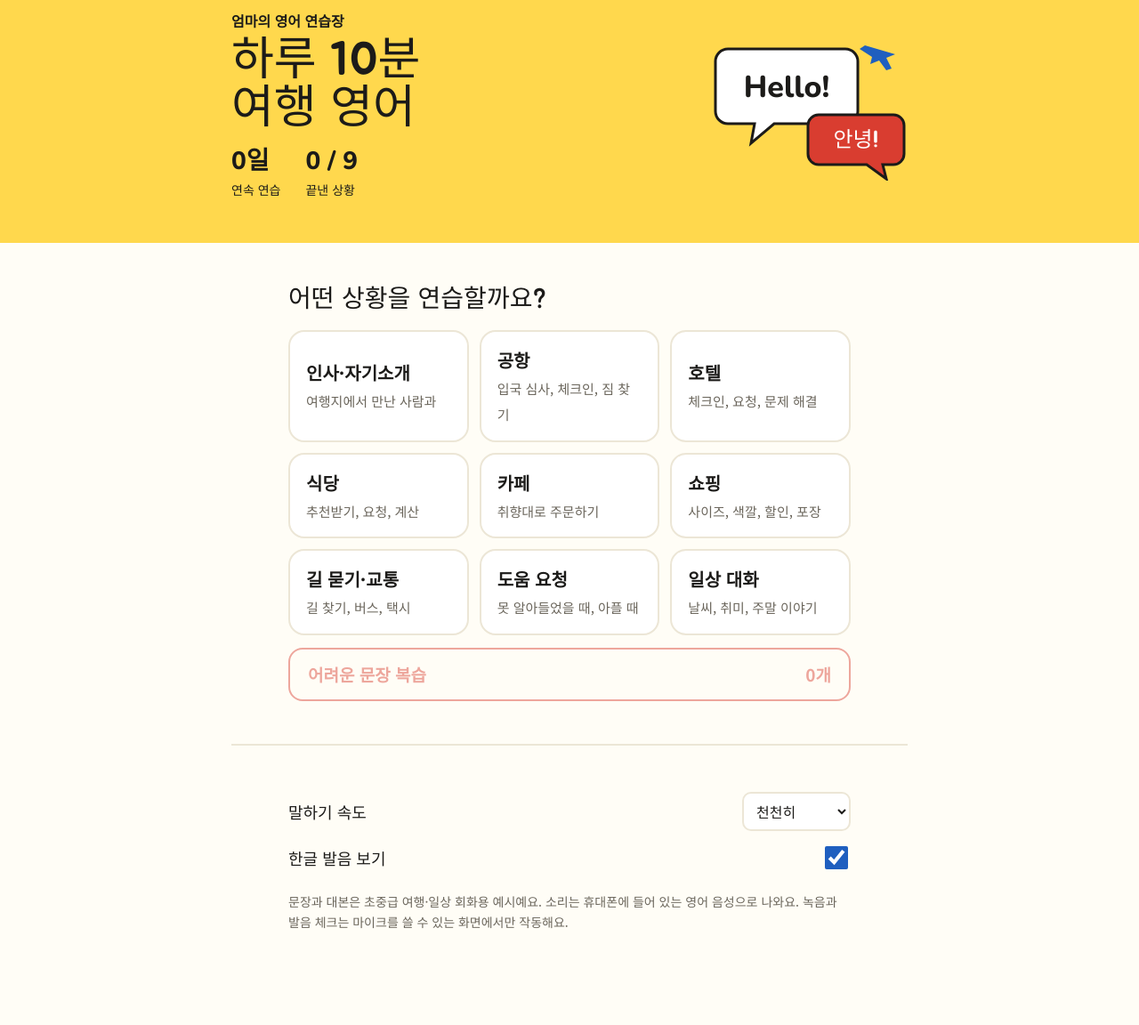
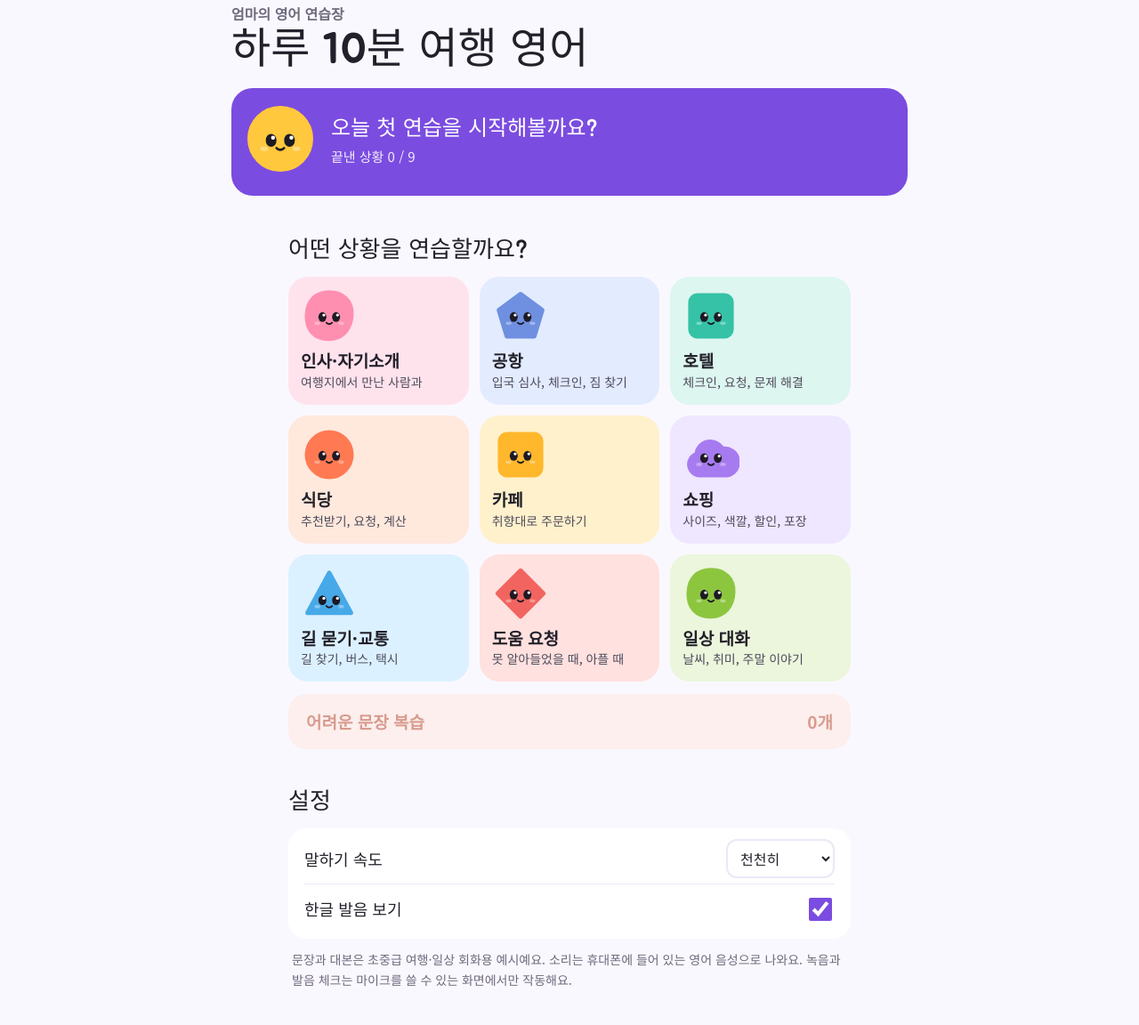
Before and after one commit to dbals10203-jpg/mom-english, a plain HTML site: page index.html in a window 1280 px wide. Shown: the part 37-1189 px from the top of the page at 89% size. Before the commit the page ends 1132 px from the top, so only its background shows below. Drawn offline with nearby package versions, Linux system fonts and the light colour scheme.

Commit message:
Add files via upload

```diff
--- a/index.html
+++ b/index.html
@@ -4,91 +4,89 @@
 <link rel="preconnect" href="https://fonts.googleapis.com">
 <link href="https://fonts.googleapis.com/css2?family=Jua&family=Noto+Sans+KR:wght@400;700&family=Nunito:wght@700;800&display=swap" rel="stylesheet">
 <style>
-/* VOICE: 다정하고 또박또박, 큰 글씨와 큰 버튼
-IDEA: 여행 가방 속 회화 수첩 — 한 장에 한 문장
-PICTURE: 지금 연습 중인 문장 카드 자체 + 머리띠의 말풍선 그림
-COLOUR and TYPE: 해바라기 노랑 띠, 잉크, 코랄 강조, 파랑 행동 버튼 / Jua + Noto Sans KR + Nunito
-LAYOUT: 한 열, 휴대폰 우선, 760px 안쪽 */
-:root{color-scheme:light dark;--bg:light-dark(#fffdf6,#14161b);--ink:light-dark(#1c1b19,#f3f0e8);--soft:light-dark(#6b665c,#b5afa3);--band:light-dark(#ffd84d,#3b3214);--bandInk:light-dark(#1c1b19,#fff1bd);--card:light-dark(#ffffff,#1f2229);--line:light-dark(#ece6d6,#30343d);--acc:light-dark(#d93d30,#ff7a6b);--blue:light-dark(#1f5fbf,#86b4ff);--onblue:light-dark(#ffffff,#0d1a33);--ok:light-dark(#1f7a4d,#6fd3a0);--mine:light-dark(#fff4c2,#3b3214)}
-:root[data-theme=light]{color-scheme:light}:root[data-theme=dark]{color-scheme:dark}
+/* VOICE: 밝고 귀엽고 다정하게, 큰 글씨와 큰 버튼
+IDEA: 상황마다 얼굴이 있는 동글동글 캐릭터 친구
+PICTURE: 9개 캐릭터 카드 격자 + 응원 카드
+COLOUR and TYPE: 흰 바탕, 상황별 파스텔, 보라 행동색 / Jua + Noto Sans KR + Nunito
+LAYOUT: 한 열, 휴대폰 2열 카드, 760px 안쪽 */
+:root{color-scheme:light;--bg:#faf8ff;--ink:#22202a;--soft:#6e6a7c;--card:#ffffff;--line:#ece8f5;--pur:#7b4ce0;--pur2:#f1ecff;--acc:#e8553b;--peach:#ffe8dc;--ok:#18a385;--mine:#f1ecff}
 *{box-sizing:border-box;min-width:0}
 body{margin:0;background:var(--bg);color:var(--ink);font:18px/1.6 'Noto Sans KR',system-ui,sans-serif;overflow-x:clip}
 button,select{font:inherit}
-.band{padding:clamp(22px,4vw,48px) max(5vw,16px)}
 main{max-width:760px;margin:0 auto}
-.top{background:var(--band);color:var(--bandInk)}
-.tw{max-width:760px;margin:auto;display:flex;align-items:center;justify-content:space-between;gap:16px}
-.tw svg{width:clamp(120px,32vw,220px);height:auto;flex:none}
-.kick{margin:0;font-weight:700;font-size:16px}
-h1{font-family:Jua,'Noto Sans KR',sans-serif;font-weight:400;font-size:clamp(36px,8vw,52px);line-height:1.05;margin:4px 0 16px;text-wrap:balance}
-.stats{display:flex;gap:28px;flex-wrap:wrap}
-.stats span{display:block;font:800 28px/1.1 Nunito,'Noto Sans KR',sans-serif}
-.stats small{font-size:14px}
-.h2{font-family:Jua,'Noto Sans KR',sans-serif;font-weight:400;font-size:28px;line-height:1.2;margin:0 0 16px}
-.grid{display:grid;grid-template-columns:repeat(auto-fill,minmax(min(100%,200px),1fr));gap:12px}
-.lesson{text-align:left;background:var(--card);border:2px solid var(--line);border-radius:18px;padding:16px 18px;color:inherit;cursor:pointer;position:relative;min-height:96px}
-.lesson b{display:block;font-size:20px;padding-right:44px}
-.lesson small{color:var(--soft);font-size:15px}
-.lesson.done{border-color:var(--ok)}
-.lesson em{position:absolute;top:14px;right:14px;font-style:normal;font-size:13px;font-weight:700;color:var(--ok)}
-.review{margin-top:14px;width:100%;min-height:60px;border-radius:16px;border:2px solid var(--acc);background:none;color:var(--acc);font-weight:700;font-size:19px;cursor:pointer;display:flex;justify-content:space-between;align-items:center;padding:0 20px}
-.review:disabled{opacity:.45;cursor:default}
-.set{border-top:2px solid var(--line)}
-.setrow{display:flex;justify-content:space-between;align-items:center;gap:12px;min-height:52px}
-.setrow select{min-height:44px;font-size:16px;border-radius:10px;border:2px solid var(--line);background:var(--card);color:var(--ink);padding:0 10px}
-.setrow input{width:26px;height:26px;accent-color:var(--blue)}
-.note{color:var(--soft);font-size:14px;margin:12px 0 0}
-.lvtop{display:flex;flex-direction:column;gap:2px;margin-bottom:12px}
-.back{align-self:flex-start;background:none;border:0;color:var(--blue);font-weight:700;font-size:17px;min-height:44px;padding:0;cursor:pointer}
-.tabs{display:flex;gap:8px;margin:0 0 16px;overflow-x:auto}
-.tab{flex:1;min-height:48px;border-radius:999px;border:2px solid var(--line);background:none;color:var(--ink);font-weight:700;font-size:17px;white-space:nowrap;padding:0 14px;cursor:pointer}
-.tab.on{background:var(--ink);color:var(--bg);border-color:var(--ink)}
-.card{background:var(--card);border:2px solid var(--line);border-radius:22px;padding:22px 20px;box-shadow:0 6px 0 var(--line);animation:pop .25s ease-out}
+.band{padding:clamp(18px,4vw,40px) max(5vw,16px)}
+.top{padding:clamp(22px,4vw,40px) max(5vw,16px) 6px}
+.tw{max-width:760px;margin:auto}
+.kick{margin:0;font-weight:700;font-size:16px;color:var(--soft)}
+h1{font-family:Jua,'Noto Sans KR',sans-serif;font-weight:400;font-size:clamp(34px,8vw,48px);line-height:1.1;margin:2px 0 16px}
+.cheer{display:flex;align-items:center;gap:14px;background:var(--pur);color:#fff;border-radius:24px;padding:14px 20px 14px 12px}
+.cheer svg{width:86px;height:86px;flex:none}
+.cheer b{display:block;font-family:Jua,'Noto Sans KR',sans-serif;font-weight:400;font-size:24px;line-height:1.25}
+.cheer small{font-size:15px;opacity:.9}
+.h2{font-family:Jua,'Noto Sans KR',sans-serif;font-weight:400;font-size:26px;line-height:1.2;margin:0 0 14px}
+.grid{display:grid;grid-template-columns:repeat(2,minmax(0,1fr));gap:12px}
+@media(min-width:620px){.grid{grid-template-columns:repeat(3,minmax(0,1fr))}}
+.lesson{text-align:left;background:var(--bg2);border:0;border-radius:22px;padding:12px 14px 16px;color:var(--ink);cursor:pointer;position:relative;display:flex;flex-direction:column;align-items:flex-start;transition:transform .15s}
+.lesson:active{transform:scale(.97)}
+.lesson .chr{width:64px;height:64px;margin-bottom:6px}
+.lesson b{font-size:19px;line-height:1.3;word-break:keep-all}
+.lesson small{color:#4f4b5c;font-size:14px;line-height:1.35;word-break:keep-all;margin-top:2px}
+.lesson em{position:absolute;top:12px;right:12px;font-style:normal;font-size:13px;font-weight:700;background:#fff;color:var(--ok);border-radius:999px;padding:2px 10px}
+.review{margin-top:14px;width:100%;min-height:62px;border-radius:20px;border:0;background:var(--peach);color:#b8401f;font-weight:700;font-size:19px;cursor:pointer;display:flex;justify-content:space-between;align-items:center;padding:0 20px}
+.review:disabled{opacity:.5;cursor:default}
+.set{padding-top:4px}
+.setbox{background:var(--card);border-radius:20px;padding:6px 18px}
+.setrow{display:flex;justify-content:space-between;align-items:center;gap:12px;min-height:56px}
+.setrow+.setrow{border-top:1px solid var(--line)}
+.setrow select{min-height:44px;font-size:16px;border-radius:12px;border:2px solid var(--line);background:#fff;color:var(--ink);padding:0 10px}
+.setrow input{width:26px;height:26px;accent-color:var(--pur)}
+.note{color:var(--soft);font-size:14px;margin:12px 4px 0}
+.lvtop{display:flex;align-items:center;gap:12px;margin-bottom:12px}
+.lvtop .chr{width:58px;height:58px;flex:none}
+.lvtop .h2{margin:0}
+.back{background:var(--card);border:0;border-radius:14px;color:var(--pur);font-weight:700;font-size:17px;min-height:48px;padding:0 16px;cursor:pointer;margin-bottom:10px}
+.tabs{display:flex;gap:6px;margin:0 0 16px;background:var(--pur2);padding:5px;border-radius:999px}
+.tab{flex:1;min-height:48px;border-radius:999px;border:0;background:none;color:var(--pur);font-weight:700;font-size:16px;white-space:nowrap;padding:0 8px;cursor:pointer}
+.tab.on{background:var(--pur);color:#fff}
+.card{background:var(--card);border-radius:26px;padding:22px 20px;box-shadow:0 8px 24px rgba(80,60,140,.08);animation:pop .25s ease-out}
 @keyframes pop{from{transform:translateY(8px);opacity:0}to{transform:none;opacity:1}}
-@media(prefers-reduced-motion:reduce){.card{animation:none}}
+@media(prefers-reduced-motion:reduce){.card{animation:none}.lesson{transition:none}}
 .count,.lab{font-size:15px;color:var(--soft);font-weight:700;margin:0}
-.en{font:800 clamp(28px,7vw,38px)/1.2 Nunito,'Noto Sans KR',sans-serif;margin:8px 0 6px;text-wrap:balance}
+.en{font:800 clamp(27px,7vw,36px)/1.25 Nunito,'Noto Sans KR',sans-serif;margin:8px 0 6px;text-wrap:balance}
 .en.sm{font-size:21px;margin:2px 0}
-.pr{color:var(--blue);font-size:19px;margin:0 0 4px;font-weight:700}
+.pr{color:var(--pur);font-size:19px;margin:0 0 4px;font-weight:700}
 .ko{color:var(--soft);font-size:18px;margin:0}
-.big-ko{color:var(--ink);font-size:clamp(24px,6vw,30px);font-weight:700;margin:6px 0 16px;line-height:1.35}
+.big-ko{color:var(--ink);font-size:clamp(24px,6vw,30px);font-weight:700;margin:6px 0 16px;line-height:1.35;word-break:keep-all}
 .row{display:flex;gap:10px;margin-top:10px;flex-wrap:wrap}
-.big{flex:1;min-height:56px;padding:10px 16px;border-radius:14px;border:2px solid var(--line);background:var(--card);color:var(--ink);font-size:18px;font-weight:700;cursor:pointer}
-.big.pri{background:var(--blue);border-color:var(--blue);color:var(--onblue)}
-.big.ok{background:var(--ok);border-color:var(--ok);color:var(--onblue)}
+.big{flex:1;min-height:58px;padding:10px 16px;border-radius:18px;border:0;background:var(--pur2);color:var(--pur);font-size:18px;font-weight:700;cursor:pointer}
+.big.pri{background:var(--pur);color:#fff}
+.big.ok{background:var(--ok);color:#fff}
 .big.wide{width:100%;display:block;margin-top:10px}
-.big.sh{border-color:var(--acc);color:var(--acc)}
-.big.live{background:var(--acc);border-color:var(--acc);color:#fff}
-.big:disabled{opacity:.45;cursor:default}
-.state{min-height:1.6em;margin:8px 0 0;font-weight:700;color:var(--acc);text-align:center}
+.big.sh{background:var(--peach);color:#b8401f}
+.big.live{background:var(--acc);color:#fff}
+.big:disabled{opacity:.4;cursor:default}
+.state{min-height:1.6em;margin:8px 0 0;font-weight:700;color:#b8401f;text-align:center}
 .check{margin-top:10px}
 .check p{margin:4px 0}
-.check .bad{background:light-dark(#ffd9d4,#5a1f19);border-radius:4px;padding:0 3px;text-decoration:underline wavy var(--acc)}
+.check .bad{background:#ffe0da;border-radius:4px;padding:0 3px;text-decoration:underline wavy var(--acc)}
 .pct{font:800 24px Nunito,'Noto Sans KR',sans-serif}
 .star{margin-top:12px;background:none;border:0;color:var(--soft);text-decoration:underline;font-size:16px;min-height:44px;cursor:pointer;padding:0}
 .star.on{color:var(--acc)}
 .nav{display:flex;gap:10px;margin-top:18px}
 .chat{display:flex;flex-direction:column;gap:10px}
-.bub{max-width:88%;padding:12px 16px;border-radius:18px;background:var(--card);border:2px solid var(--line)}
+.bub{max-width:88%;padding:12px 16px;border-radius:20px;background:var(--card);box-shadow:0 4px 14px rgba(80,60,140,.07)}
 .bub.them{align-self:flex-start;border-bottom-left-radius:6px}
-.bub.me{align-self:flex-end;background:var(--mine);border-color:transparent;border-bottom-right-radius:6px}
-.bub.ask{max-width:100%;align-self:stretch;border:2px dashed var(--acc);background:var(--card)}
+.bub.me{align-self:flex-end;background:var(--mine);border-bottom-right-radius:6px;box-shadow:none}
+.bub.ask{max-width:100%;align-self:stretch;border:2px dashed var(--pur);background:var(--card)}
 .who{margin:0;font-size:13px;font-weight:700;color:var(--soft)}
-#toast{position:fixed;left:50%;bottom:20px;transform:translateX(-50%);background:var(--ink);color:var(--bg);padding:12px 18px;border-radius:12px;font-size:16px;width:max-content;max-width:90vw;opacity:0;pointer-events:none;transition:opacity .2s;z-index:9}
+#toast{position:fixed;left:50%;bottom:20px;transform:translateX(-50%);background:var(--ink);color:#fff;padding:12px 18px;border-radius:14px;font-size:16px;width:max-content;max-width:90vw;opacity:0;pointer-events:none;transition:opacity .2s;z-index:9}
 #toast.show{opacity:1}
-:focus-visible{outline:3px solid var(--acc);outline-offset:2px}
-@media(max-width:600px){.tw svg{width:110px}.stats{gap:20px}}
+.in .top{display:none}
+:focus-visible{outline:3px solid var(--pur);outline-offset:2px}
 </style></head><body>
-<header class="band top"><div class="tw">
- <div><p class="kick">엄마의 영어 연습장</p><h1>하루 10분<br>여행 영어</h1>
-  <div class="stats"><div><span id="stStreak">0일</span><small>연속 연습</small></div><div><span id="stDone">0 / 9</span><small>끝낸 상황</small></div></div></div>
- <svg viewBox="0 0 220 170" aria-hidden="true">
-  <path d="M18 22h132a14 14 0 0 1 14 14v56a14 14 0 0 1-14 14H70l-26 22 4-22H18A14 14 0 0 1 4 92V36a14 14 0 0 1 14-14z" fill="#fff" stroke="#1c1b19" stroke-width="3"/>
-  <text x="84" y="76" text-anchor="middle" font-family="Nunito,sans-serif" font-weight="800" font-size="34" fill="#1c1b19">Hello!</text>
-  <path d="M120 96h84a12 12 0 0 1 12 12v32a12 12 0 0 1-12 12h-12l4 16-22-16h-54a12 12 0 0 1-12-12v-32a12 12 0 0 1 12-12z" fill="#d93d30" stroke="#1c1b19" stroke-width="3"/>
-  <text x="162" y="132" text-anchor="middle" font-family="Jua,sans-serif" font-size="24" fill="#fff">안녕!</text>
-  <path d="M172 18l34 10-10 4 6 12-6 2-8-11-10 4 2-8-14-9z" fill="#1f5fbf"/>
- </svg>
+<header class="top"><div class="tw">
+ <p class="kick">엄마의 영어 연습장</p><h1>하루 10분 여행 영어</h1>
+ <div class="cheer"><span id="cheerFace"></span><div><b id="stStreak">오늘 첫 연습을 시작해볼까요?</b><small id="stDone">끝낸 상황 0 / 9</small></div></div>
 </div></header>
 <main id="app"></main>
 <input type="file" id="fileRec" accept="audio/*" capture hidden>
@@ -178,6 +176,9 @@ d:[['m','Excuse me. Is there a pharmacy near here?','저기요. 이 근처에
 ['I hope to see you again.','또 만났으면 좋겠어요.','아이 홉 투 씨 유 어게인']],
 d:[['t','Beautiful day, isn\'t it?','날씨 좋죠?'],['m','Yes. The weather is so nice today.','네. 오늘 날씨 정말 좋네요.'],['t','Your English is really good!','영어 정말 잘하시네요!'],['m','Thank you. I\'ve been learning English for a few months.','고마워요. 몇 달째 영어를 배우고 있어요.'],['t','What do you like to do in your free time?','시간 날 때 뭐 하는 거 좋아하세요?'],['m','I like walking and cooking. What do you usually do on weekends?','걷기랑 요리하는 걸 좋아해요. 주말엔 보통 뭐 하세요?'],['t','I go hiking with my friends.','친구들이랑 등산 가요.'],['m','That sounds like fun. Have you ever been to Korea?','재밌겠네요. 한국에 가본 적 있어요?'],['t','Not yet, but I really want to go!','아직이요, 그래도 정말 가보고 싶어요!'],['m','I hope to see you again.','또 만났으면 좋겠어요.']]}
 ];
+const LOOK=[['blob','#ff8fb1','#ffe3ec'],['penta','#6f8fe0','#e3ebff'],['square','#35c2a6','#ddf6ef'],['circle','#ff7a52','#ffe8dc'],['square','#ffb72b','#fff1cc'],['cloud','#a77bf0','#efe6ff'],['tri','#47a9e8','#dcf1ff'],['diamond','#f2645f','#ffe1df'],['blob','#8cc63f','#ebf6dc']];
+const SH={blob:'M50 9c24 0 40 15 39 39s-15 42-40 42S10 74 11 49 26 9 50 9z',circle:'M50 11a39 39 0 1 1 0 78a39 39 0 1 1 0-78z',square:'M26 14h48a12 12 0 0 1 12 12v48a12 12 0 0 1-12 12H26a12 12 0 0 1-12-12V26a12 12 0 0 1 12-12z',penta:'M50 12l38 28-14 46H26L12 40z',cloud:'M30 86a19 19 0 0 1-5-37a24 24 0 0 1 45-9a21 21 0 0 1 8 46z',tri:'M50 14L88 84H12z',diamond:'M50 10l40 40-40 40L10 50z'};
+function face(shape,col){const dy=shape==='tri'?12:shape==='cloud'?6:2;return`<svg viewBox="0 0 100 100" class="chr" aria-hidden="true"><path d="${SH[shape]}" fill="${col}" stroke="${col}" stroke-width="8" stroke-linejoin="round"/><g transform="translate(0,${dy})"><ellipse cx="38" cy="50" rx="7" ry="8.5" fill="#1d1a24"/><ellipse cx="62" cy="50" rx="7" ry="8.5" fill="#1d1a24"/><circle cx="40.5" cy="46.5" r="2.6" fill="#fff"/><circle cx="64.5" cy="46.5" r="2.6" fill="#fff"/><ellipse cx="29" cy="61" rx="5" ry="3" fill="#fff" opacity=".35"/><ellipse cx="71" cy="61" rx="5" ry="3" fill="#fff" opacity=".35"/><path d="M45 60q5 5 10 0" fill="none" stroke="#1d1a24" stroke-width="3" stroke-linecap="round"/></g></svg>`}
 const PR={};
 L.forEach((l,li)=>{l.phrases=l.p.map((a,pi)=>{PR[a[0]]=a[2];return{en:a[0],ko:a[1],pr:a[2],key:li+'-'+pi}});l.i=li});
 const $=s=>document.querySelector(s);
@@ -199,23 +200,23 @@ const shuffle=a=>{for(let i=a.length-1;i>0;i--){const j=Math.floor(Math.random()
 const dstr=d=>d.getFullYear()+'-'+(d.getMonth()+1)+'-'+d.getDate();
 function markDay(){const t=dstr(new Date());if(!days.includes(t)){days.push(t);days=days.slice(-90);store.set('days',days);stats()}}
 function streak(){let n=0;const d=new Date();if(!days.includes(dstr(d)))d.setDate(d.getDate()-1);while(days.includes(dstr(d))){n++;d.setDate(d.getDate()-1)}return n}
-function stats(){$('#stStreak').textContent=streak()+'일';$('#stDone').textContent=done.size+' / '+L.length}
+function stats(){const n=streak();$('#stStreak').textContent=n?n+'일째 연습 중이에요!':'오늘 첫 연습을 시작해볼까요?';$('#stDone').textContent='끝낸 상황 '+done.size+' / '+L.length}
 function finishLesson(){if(cur.i>=0){done.add(cur.i);store.set('done',[...done])}markDay();stats()}
 
-function home(){stopAll();cur=null;
+function home(){stopAll();cur=null;document.body.classList.remove('in');
  $('#app').innerHTML=`<section class="band"><h2 class="h2">어떤 상황을 연습할까요?</h2>
- <div class="grid">${L.map(l=>`<button class="lesson ${done.has(l.i)?'done':''}" data-act="open" data-i="${l.i}"><b>${l.t}</b><small>${l.s}</small>${done.has(l.i)?'<em>완료</em>':''}</button>`).join('')}</div>
+ <div class="grid">${L.map(l=>`<button class="lesson" style="--bg2:${LOOK[l.i][2]}" data-act="open" data-i="${l.i}">${face(LOOK[l.i][0],LOOK[l.i][1])}<b>${l.t}</b><small>${l.s}</small>${done.has(l.i)?'<em>완료</em>':''}</button>`).join('')}</div>
  <button class="review" data-act="review" ${hard.size?'':'disabled'}><span>어려운 문장 복습</span><span>${hard.size}개</span></button></section>
- <section class="band set">
+ <section class="band set"><h2 class="h2">설정</h2><div class="setbox">
  <div class="setrow"><label for="rate">말하기 속도</label><select id="rate"><option value="0.6">아주 천천히</option><option value="0.8">천천히</option><option value="1">보통</option></select></div>
- <div class="setrow"><label for="pron">한글 발음 보기</label><input type="checkbox" id="pron"></div>
+ <div class="setrow"><label for="pron">한글 발음 보기</label><input type="checkbox" id="pron"></div></div>
  <p class="note">문장과 대본은 초중급 여행·일상 회화용 예시예요. 소리는 휴대폰에 들어 있는 영어 음성으로 나와요. 녹음과 발음 체크는 마이크를 쓸 수 있는 화면에서만 작동해요.</p></section>`;
  $('#rate').value=String(rate);$('#pron').checked=showPron;stats();window.scrollTo(0,0)}
 
 function reviewLesson(){const ps=[];L.forEach(l=>l.phrases.forEach(p=>{if(hard.has(p.key))ps.push(p)}));return{t:'어려운 문장 복습',phrases:ps,i:-1}}
 function open(i){stopAll();cur=i===-1?reviewLesson():L[i];if(!cur.phrases.length)return home();mode='learn';idx=0;lview();window.scrollTo(0,0)}
-function lview(){stopAll();const tabs=[['learn','문장 익히기'],['quiz','말하기 퀴즈']];if(cur.d)tabs.push(['role','상황극']);
- $('#app').innerHTML=`<section class="band"><div class="lvtop"><button class="back" data-act="home">← 처음으로</button><h2 class="h2">${cur.t}</h2></div>
+function lview(){stopAll();document.body.classList.add('in');const tabs=[['learn','문장 익히기'],['quiz','말하기 퀴즈']];if(cur.d)tabs.push(['role','상황극']);
+ $('#app').innerHTML=`<section class="band"><button class="back" data-act="home">← 처음으로</button><div class="lvtop">${cur.i>=0?face(LOOK[cur.i][0],LOOK[cur.i][1]):face('circle','#ff7a52')}<h2 class="h2">${cur.t}</h2></div>
  <div class="tabs">${tabs.map(([k,t])=>`<button class="tab ${mode===k?'on':''}" data-act="mode" data-m="${k}">${t}</button>`).join('')}</div><div id="pane"></div></section>`;
  if(mode==='learn')renderLearn();else if(mode==='quiz')startQuiz();else startRole()}
 
@@ -301,6 +302,7 @@ document.addEventListener('click',e=>{const b=e.target.closest('[data-act]');if(
  case'ragain':startRole();break;
  }});
 document.addEventListener('change',e=>{if(e.target.id==='rate'){rate=+e.target.value;store.set('rate',rate);say('This is the speed.',rate)}if(e.target.id==='pron'){showPron=e.target.checked;store.set('pron',showPron)}});
+$('#cheerFace').innerHTML=face('circle','#ffc83d');
 home();
 }
 </script></body></html>
```
